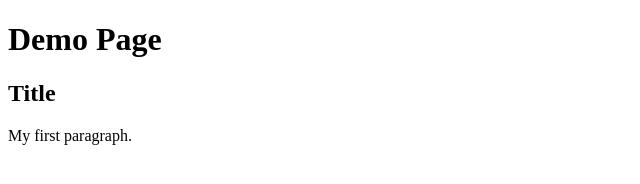
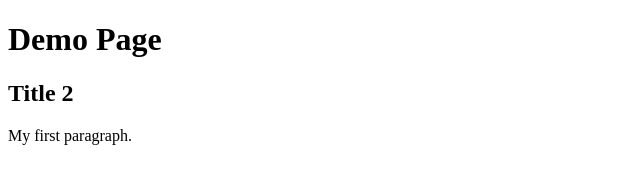
Before and after one commit to dotuanvu/test-repo, a plain HTML site: page index.html in a window 1280 px wide. Shown: the full height of the page, 0-640 px from the left. Drawn offline with Linux system fonts and the light colour scheme.

Commit message:
Update index.html

```diff
--- a/index.html
+++ b/index.html
@@ -3,7 +3,7 @@
 <body>
 
 <h1>Demo Page</h1>
-<h2>Title</h2>
+<h2>Title 2</h2>
 <p>My first paragraph.</p>
 
 </body>
```
